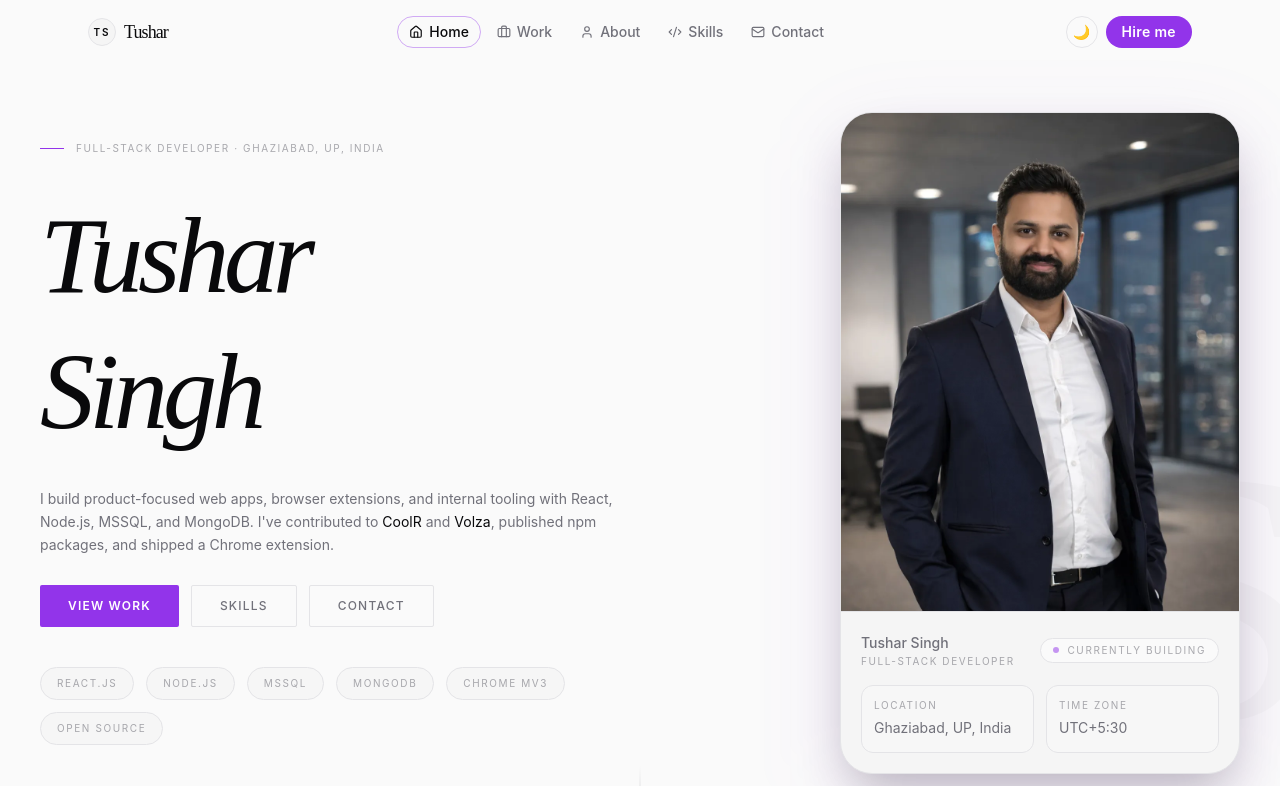
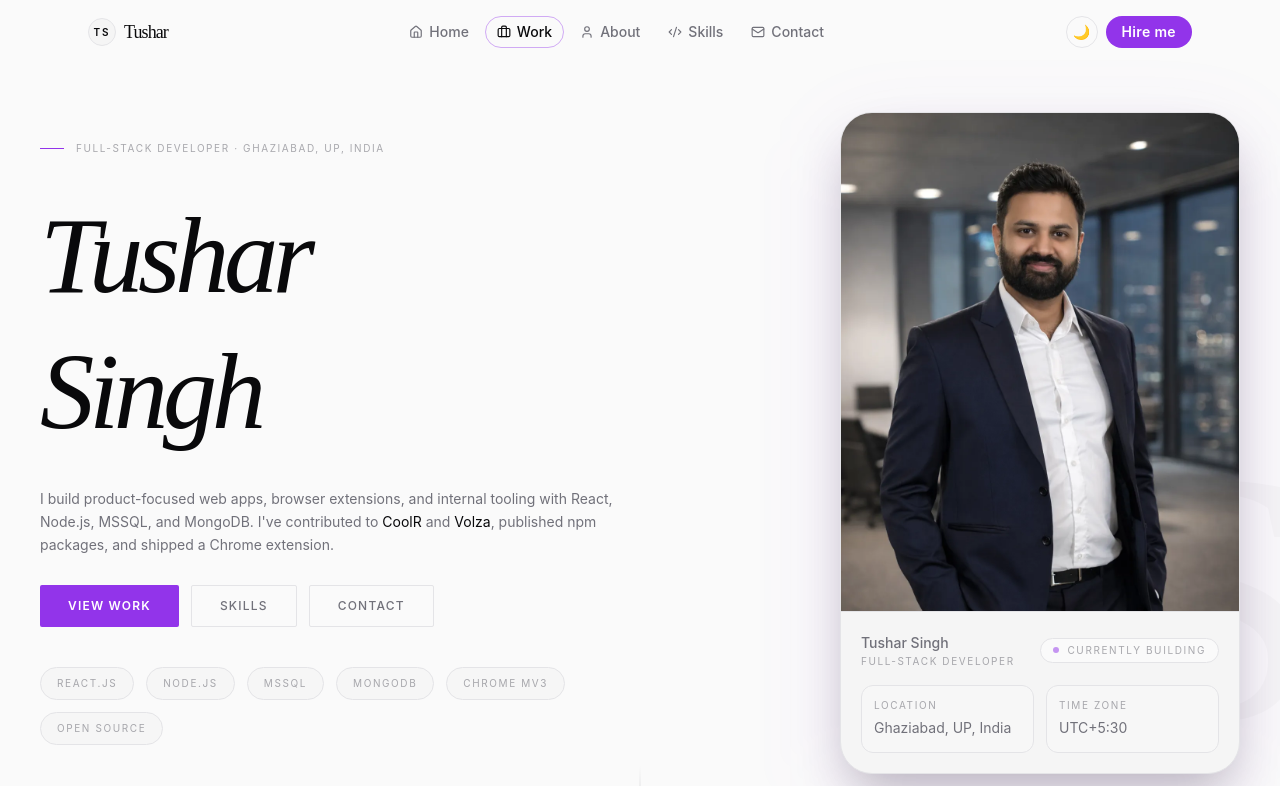
Before and after one commit to tusharsingh3/portfolio, a React (Vite) app: page / in a window 1280 px wide. Shown: the top 786 px of the page. Built offline with nearby package versions, Linux system fonts and the light colour scheme.

Commit message:
fix: implement MutationObserver in TubelightNavbar to reliably track dynamically rendered sections

```diff
--- a/src/components/TubelightNavbar.jsx
+++ b/src/components/TubelightNavbar.jsx
@@ -22,17 +22,53 @@ export default function TubelightNavbar({ theme, onToggleTheme }) {
   }, []);
 
   useEffect(() => {
-    const sections = NAV_ITEMS.map(i => document.getElementById(i.href));
     const observer = new IntersectionObserver(
-      entries => {
-        entries.forEach(e => {
-          if (e.isIntersecting) setActive(e.target.id);
+      (entries) => {
+        entries.forEach((e) => {
+          if (e.isIntersecting) {
+            setActive(e.target.id);
+          }
         });
       },
       { threshold: 0.3, rootMargin: "-60px 0px -40% 0px" }
     );
-    sections.forEach(s => s && observer.observe(s));
-    return () => observer.disconnect();
+
+    const observed = new Set();
+    let mutationObserver = null;
+
+    const checkAndObserve = () => {
+      NAV_ITEMS.forEach((item) => {
+        const el = document.getElementById(item.href);
+        if (el && !observed.has(el)) {
+          observer.observe(el);
+          observed.add(el);
+        }
+      });
+
+      if (observed.size === NAV_ITEMS.length && mutationObserver) {
+        mutationObserver.disconnect();
+      }
+    };
+
+    // Initial check (handles static components)
+    checkAndObserve();
+
+    if (observed.size < NAV_ITEMS.length) {
+      mutationObserver = new MutationObserver(() => {
+        checkAndObserve();
+      });
+      mutationObserver.observe(document.body, {
+        childList: true,
+        subtree: true,
+      });
+    }
+
+    return () => {
+      observer.disconnect();
+      if (mutationObserver) {
+        mutationObserver.disconnect();
+      }
+    };
   }, []);
 
   const scrollTo = (id) => document.getElementById(id)?.scrollIntoView({ behavior: "smooth" });
```
